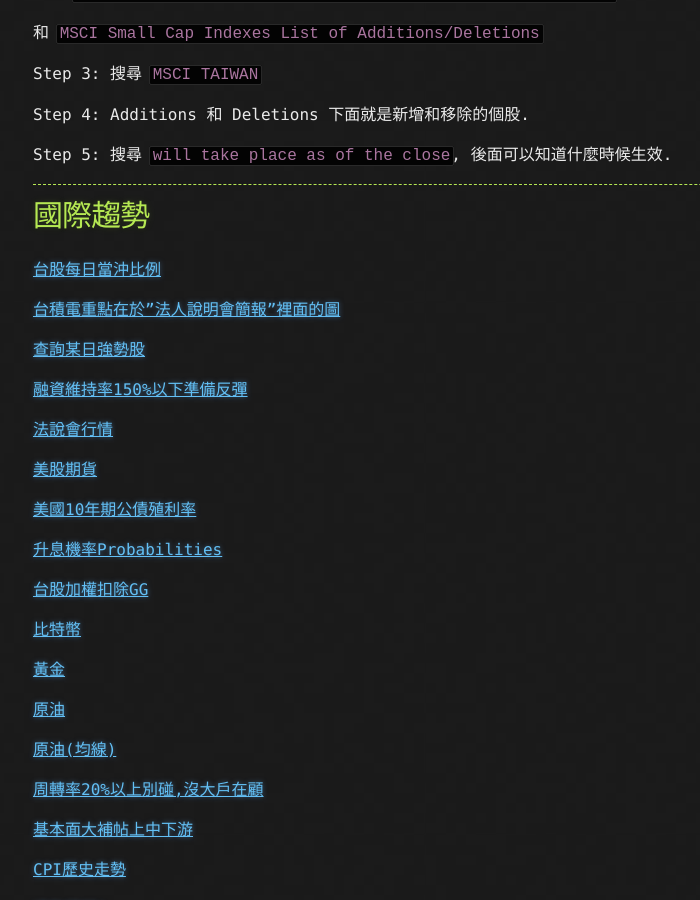
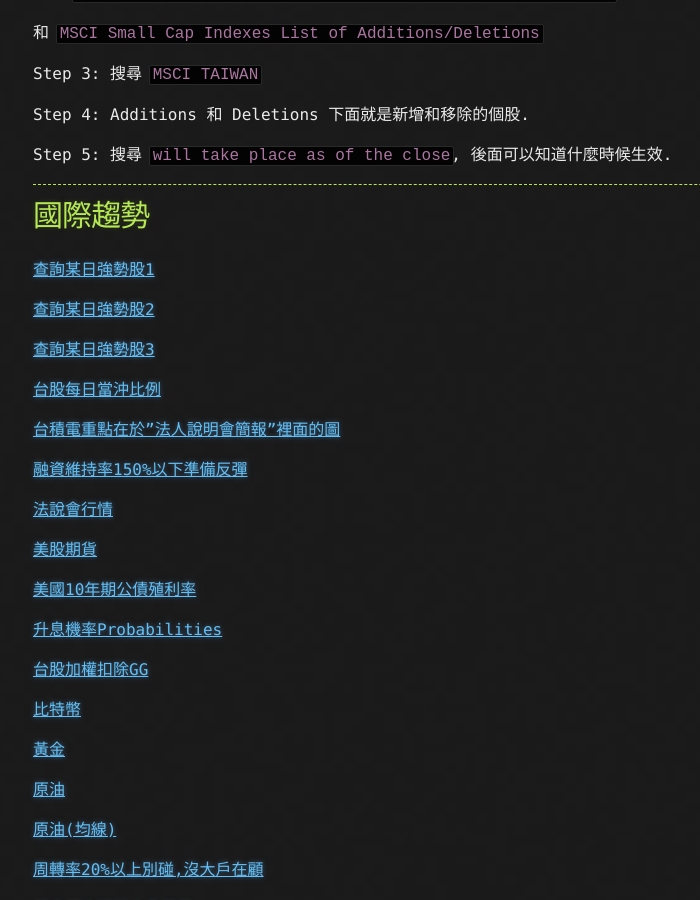
Before and after one commit to lepg5487/Stock_God, a Jekyll site: the page built from experience.md, in a window 1280 px wide and 900 px high, scrolled down 2890 px. Shown: the whole window, without its empty margins (107-807 px from the left). Built offline with Jekyll 4.4.1, drawn with Linux system fonts in a browser that asks for light colours; our own code applies the rules of GitHub Pages for plain Markdown files.

Commit message:
Update experience.md

```diff
--- a/experience.md
+++ b/experience.md
@@ -122,11 +122,15 @@ Step 5: 搜尋 `will take place as of the close`, 後面可以知道什麼時候
 
 # 國際趨勢
 
+[查詢某日強勢股1](https://www.cnyes.com/twstock/ranking2.aspx)
+
+[查詢某日強勢股2](https://www.tpex.org.tw/web/stock/historical/active_advanced/rt_rally.php?l=zh-tw)
+
+[查詢某日強勢股3](https://goodinfo.tw/tw/StockList.asp?MARKET_CAT=%E6%99%BA%E6%85%A7%E9%81%B8%E8%82%A1&INDUSTRY_CAT=%E6%BC%B23%25%E8%82%A1)
+
 [台股每日當沖比例](https://www.twse.com.tw/zh/page/trading/exchange/TWTB4U2.html)
 
 [台積電重點在於"法人說明會簡報"裡面的圖](https://investor.tsmc.com/chinese/quarterly-results/2022/q2)
-
-[查詢某日強勢股](https://www.cnyes.com/twstock/ranking2.aspx)
 
 [融資維持率150%以下準備反彈](https://www.cmoney.tw/finance/f00012.aspx)
 
```
